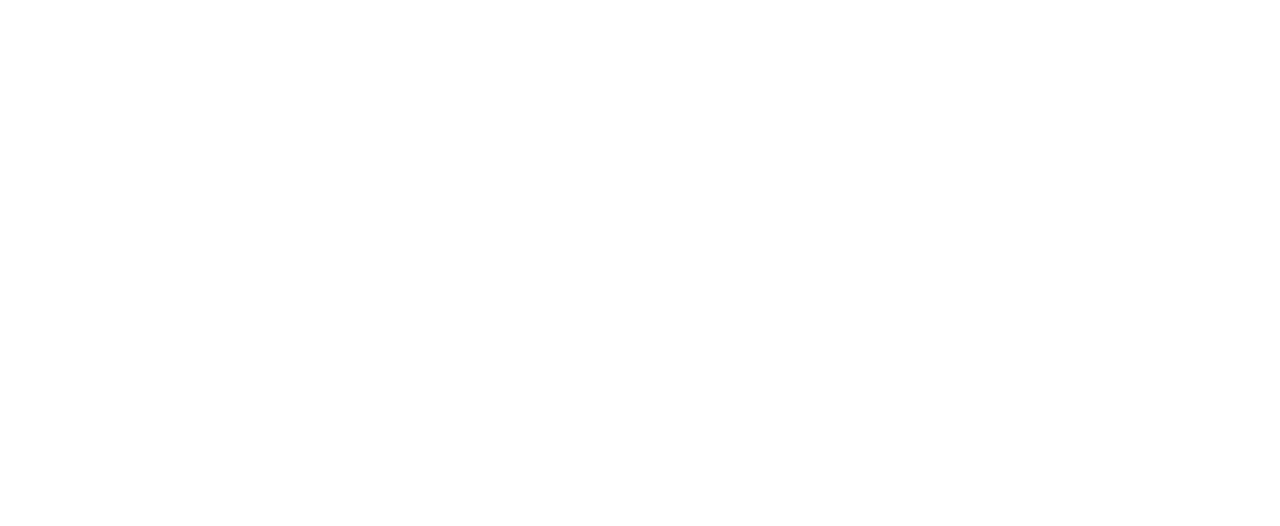
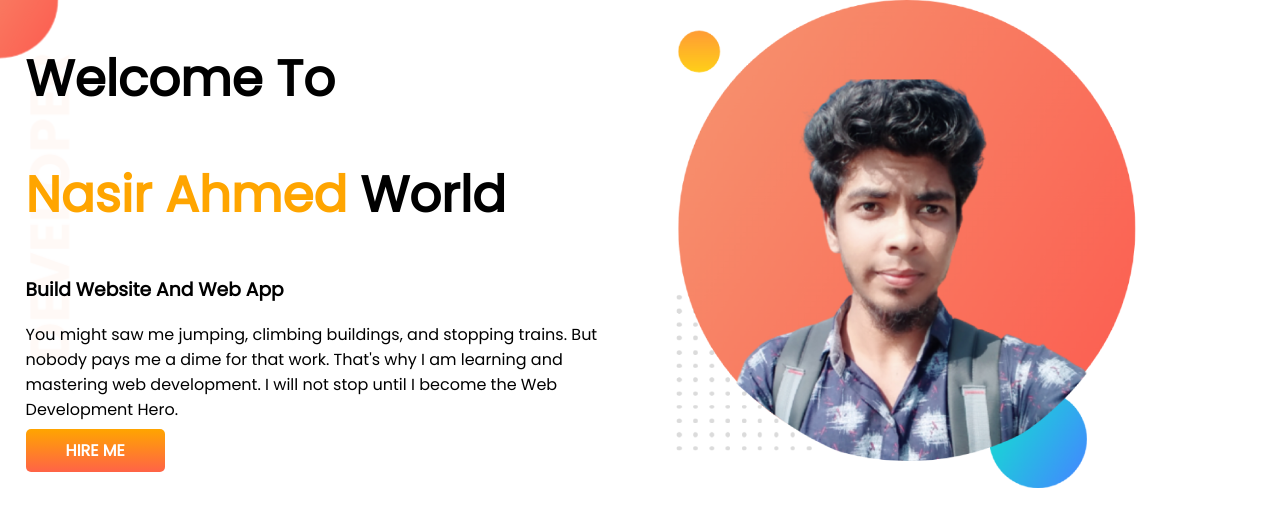
Before and after one commit to nasir35/my-portfolio, a plain HTML site: page index.html in a window 1280 px wide. Drawn offline with Linux system fonts and the light colour scheme.

Commit message:
header section added

```diff
--- a/index.html
+++ b/index.html
@@ -1,14 +1,30 @@
 <!DOCTYPE html>
 <html lang="en">
+
 <head>
     <meta charset="UTF-8">
     <meta http-equiv="X-UA-Compatible" content="IE=edge">
     <meta name="viewport" content="width=device-width, initial-scale=1.0">
-    <title>Welcome to my Site!
-        <link rel="stylesheet" href="style.css">
-    </title>
+    <title>Welcome to my Site!</title>
+    <link rel="preconnect" href="https://fonts.googleapis.com">
+    <link rel="preconnect" href="https://fonts.gstatic.com" crossorigin>
+    <link href="https://fonts.googleapis.com/css2?family=Poppins&display=swap" rel="stylesheet">
+    <link rel="stylesheet" href="style.css">
 </head>
+
 <body>
+    <section id="top-banner">
+        <div class="half-width">
+            <h1>Welcome To</h1>
+            <h1><span class="name-color">Nasir Ahmed</span> World</h1>
+            <h3>Build Website And Web App</h3>
+            <p>You might saw me jumping, climbing buildings, and stopping trains. But nobody pays me a dime for that work. That's why I am learning and mastering web development. I will not stop until I become the Web Development Hero.</p>
+            <a href="#" target="blank" class="hire-me-btn">HIRE ME</a>
+        </div>
+            <div class="half-width">
+                <img src="images/my-bg.png" alt="My Image">
+            </div>
+    </section>
+</body>
 
-</body>
 </html>
--- a/style.css
+++ b/style.css
@@ -0,0 +1,32 @@
+body{
+    font-family: 'Poppins', sans-serif;
+    margin: 0;
+}
+h1{
+    font-size: 50px;
+}
+.name-color{
+    color: orange;
+}
+section{
+    display: flex;
+}
+.half-width{
+    width: 50%;
+    padding-left: 2%;
+}
+.half-width img{
+    width: 80%;
+}
+.hire-me-btn{
+    text-decoration: none;
+    background-image: linear-gradient(orange,tomato);
+    padding: 10px 40px;
+    border-radius: 5px;
+    font-weight: 700;
+    color: white;
+}
+#top-banner{
+    background-image: url(images/top-banner.png);
+    background-repeat: no-repeat;
+}
```
Also changed, not shown: images/dream-bg.png (added), images/exp-bg.png (added), images/my-bg.png (added), images/my-bg2.png (added), images/top-banner.png (added).
